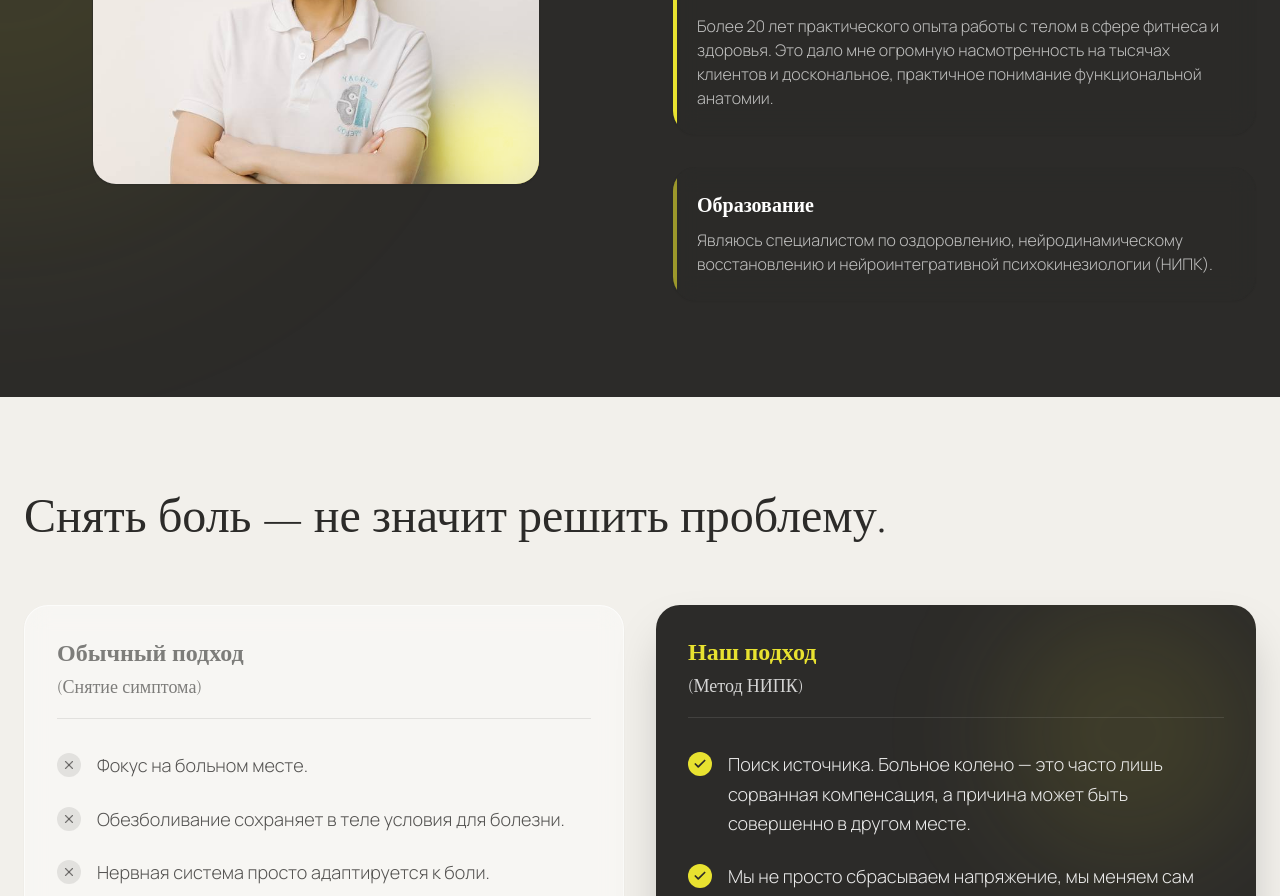
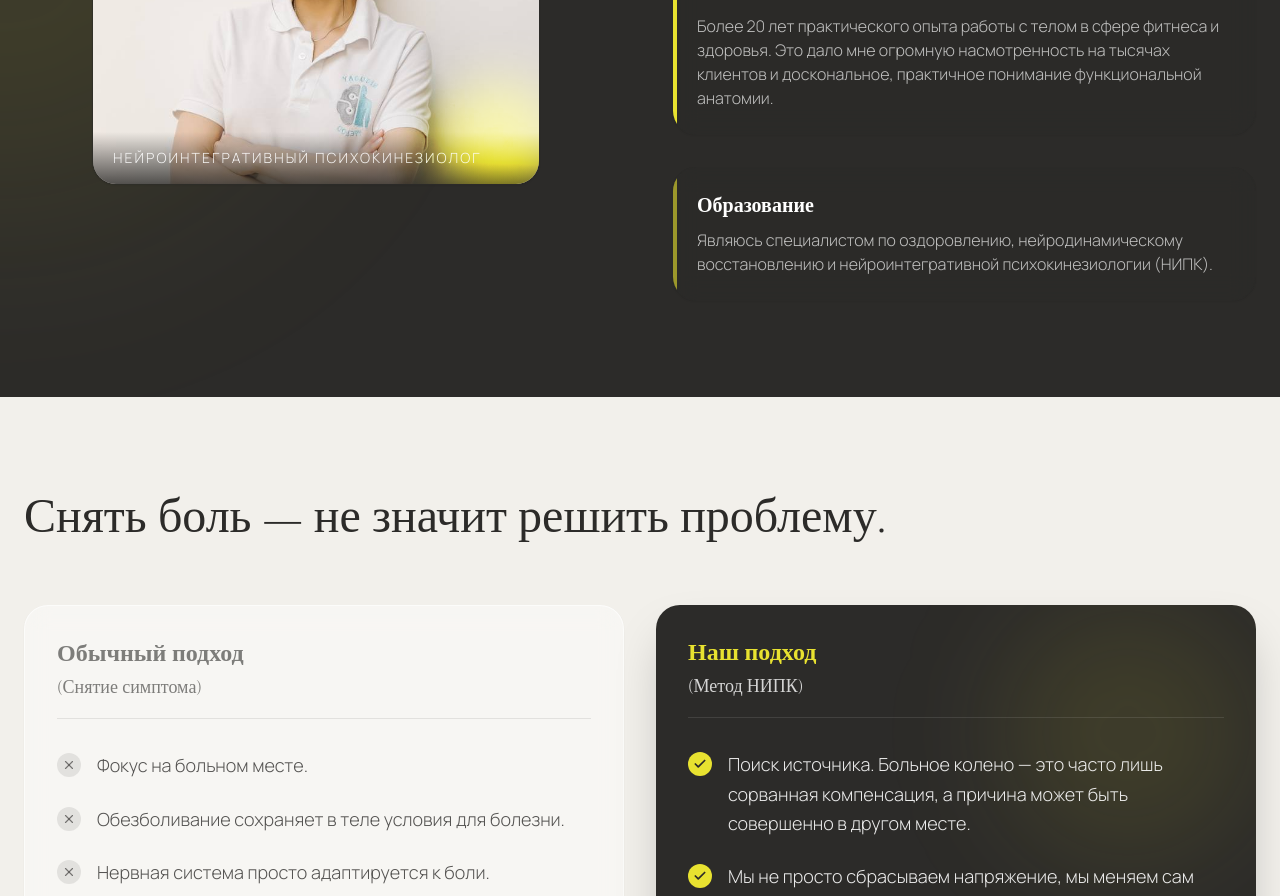
Before and after one commit to glebastashev/kinesio_site, a React (Vite) app: page / in a window 1280 px wide. Shown: the part 6400-7296 px from the top of the page. Built offline with nearby package versions, Linux system fonts and the light colour scheme.

Commit message:
Add profession overlay text on About photo

```diff
--- a/src/components/sections/About.tsx
+++ b/src/components/sections/About.tsx
@@ -16,6 +16,12 @@ export const About = () => {
               alt="Надежда Ефремова"
               className="w-full h-full object-cover object-top rounded-xl shadow-2xl scale-[1.2] origin-top"
             />
+              {/* Text overlay */}
+              <div className="absolute bottom-0 left-0 right-0 px-5 py-4 bg-gradient-to-t from-graphite/80 via-graphite/40 to-transparent rounded-b-xl">
+                <p className="text-white/90 text-sm font-light tracking-[0.15em] uppercase">
+                  Нейроинтегративный психокинезиолог
+                </p>
+              </div>
               <div className="absolute -bottom-6 -right-6 w-32 h-32 bg-accent-yellow rounded-full mix-blend-overlay blur-xl" />
            </div>
         </FadeIn>
```
